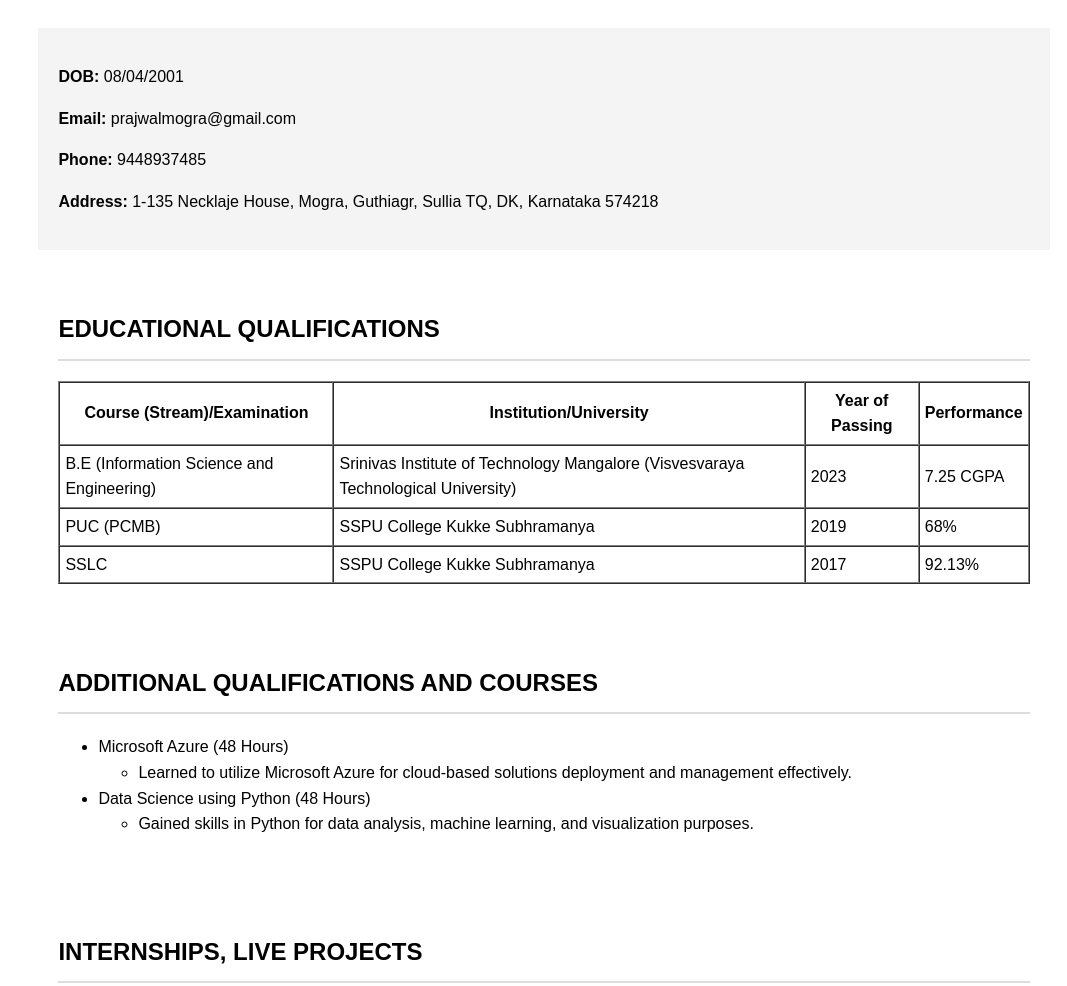
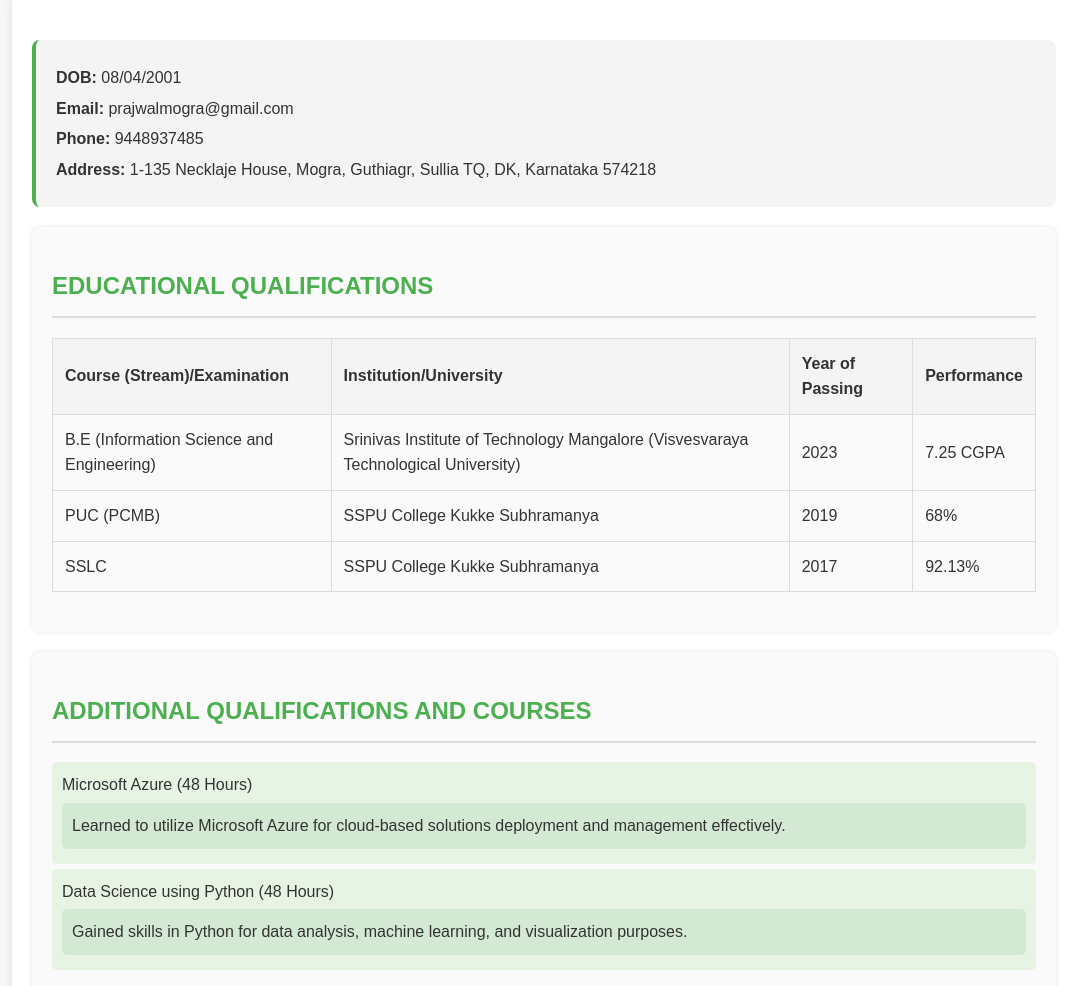
Before and after one commit to prajwal-necklaje/prajwal-necklaje.github.io, a plain HTML site: page index.html in a window 1280 px wide. Shown: the top 986 px of the page, without its empty margins (96-1163 px from the left). Drawn offline with Linux system fonts and the light colour scheme.

Commit message:
Update index.html

```diff
--- a/index.html
+++ b/index.html
@@ -8,11 +8,18 @@
         body {
             font-family: Arial, sans-serif;
             line-height: 1.6;
+            background-color: #f7f7f7;
+            color: #333;
+            margin: 0;
+            padding: 0;
         }
         .container {
             width: 80%;
             margin: auto;
             overflow: hidden;
+            background: #fff;
+            padding: 20px;
+            box-shadow: 0 0 10px rgba(0,0,0,0.1);
         }
         .header, .section {
             padding: 20px;
@@ -20,10 +27,50 @@
         }
         .header {
             background: #f4f4f4;
+            border-radius: 8px;
+            border-left: 4px solid #4CAF50;
+        }
+        .header p {
+            margin: 5px 0;
         }
         .section h2 {
             border-bottom: 2px solid #ddd;
             padding-bottom: 10px;
+            color: #4CAF50;
+        }
+        .section {
+            background: #fafafa;
+            border-radius: 8px;
+            padding: 20px;
+            box-shadow: 0 0 5px rgba(0,0,0,0.1);
+        }
+        table {
+            width: 100%;
+            border-collapse: collapse;
+            margin: 20px 0;
+        }
+        table, th, td {
+            border: 1px solid #ddd;
+        }
+        th, td {
+            padding: 12px;
+            text-align: left;
+        }
+        th {
+            background: #f4f4f4;
+        }
+        ul {
+            list-style-type: none;
+            padding: 0;
+        }
+        ul li {
+            background: #e7f4e4;
+            margin: 5px 0;
+            padding: 10px;
+            border-radius: 5px;
+        }
+        ul ul li {
+            background: #d4e9d3;
         }
     </style>
 </head>
@@ -38,7 +85,7 @@
 
         <div class="section">
             <h2>EDUCATIONAL QUALIFICATIONS</h2>
-            <table border="1" cellpadding="5" cellspacing="0" width="100%">
+            <table>
                 <thead>
                     <tr>
                         <th>Course (Stream)/Examination</th>
```
